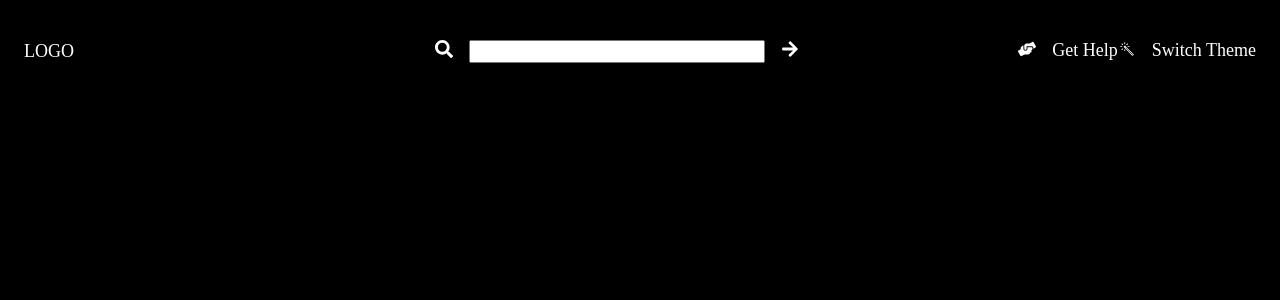
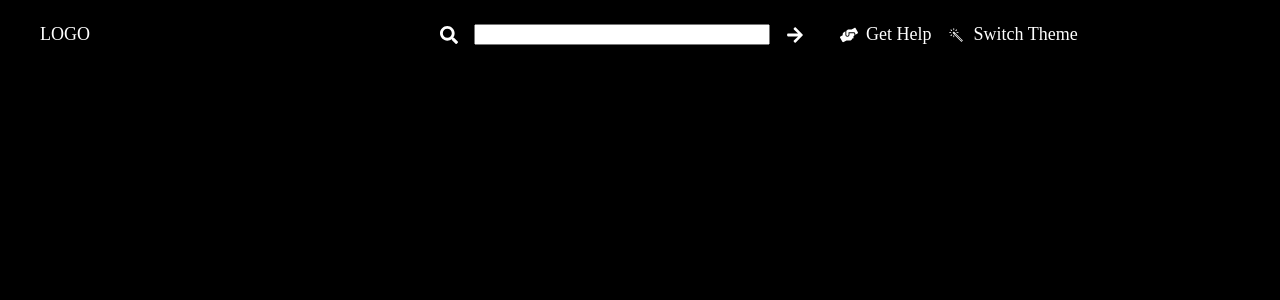
Before and after one commit to mynk-tmr/Algosangam, a React (Vite) app: page / in a window 1280 px wide. Shown: the top 300 px of the page. Built offline with nearby package versions, Linux system fonts and the light colour scheme.

Commit message:
fix: withWrapper HOC

```diff
--- a/src/components/Header.module.css
+++ b/src/components/Header.module.css
@@ -1,7 +1,7 @@
 .paint {
   display: grid;
   grid-template-columns: 1fr 1fr 1fr;
-  padding: 2rem 1rem;
+  padding: 1rem 2rem;
   align-items: center;
   font-size: 1.125rem;
 
@@ -16,10 +16,11 @@
 
   nav {
     display: flex;
-    justify-content: flex-end;
+    gap: 1rem;
     a {
       display: flex;
-      gap: 1rem;
+      gap: 0.5rem;
+      align-items: center;
     }
   }
 }
--- a/src/shared/icons.jsx
+++ b/src/shared/icons.jsx
@@ -1,7 +1,7 @@
 /* eslint-disable react/display-name */
 const withWrapper = (Icon) => (props) =>
   (
-    <div className="flex items-center">
+    <div style={{ display: "flex", alignItems: "center" }}>
       <Icon {...props} />
     </div>
   );
```
